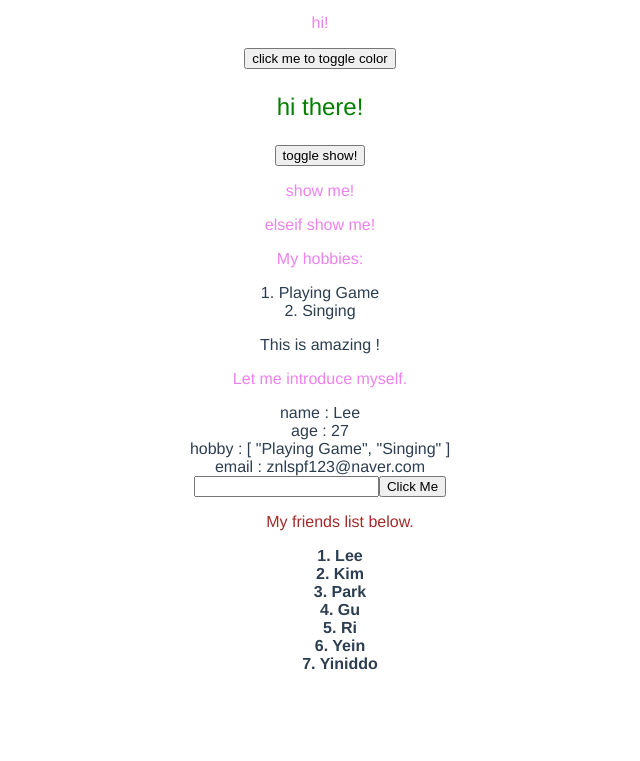
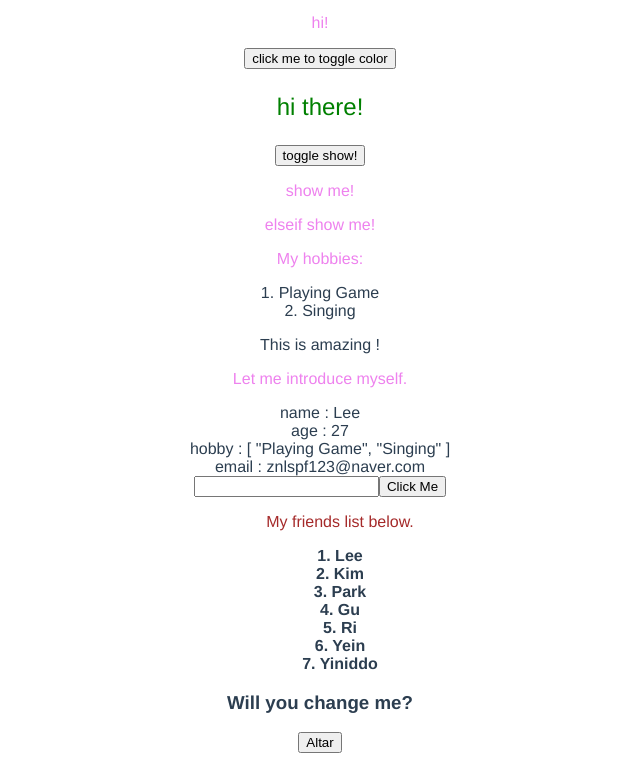
Before and after one commit to ShinLeejong/my_first_vue_tutorial, a Vue app: page / in a window 1280 px wide. Shown: the part 271-1032 px from the top of the page, without its empty margins (320-960 px from the left). Before the commit the page ends 960 px from the top, so only its background shows below. Built offline with nearby package versions, Linux system fonts and the light colour scheme.

Commit message:
20210620 emit

```diff
--- a/src/App.vue
+++ b/src/App.vue
@@ -35,6 +35,7 @@
       <button @click="onClick">Click Me</button>
     </div>
     <Friends v-bind:friends="friends"/>
+    <Emitter v-on:changeMessage="changeMessage($event)" />
   </div>
 </template>
 
@@ -45,6 +46,7 @@ import DontLeaveMe from './components/DontLeaveMe.vue'
 import DontBotherMe from './components/DontBotherMe.vue'
 import NewWayOfDataBinding from './components/NewWayOfDataBinding.vue'
 import Friends from './components/Friends.vue'
+import Emitter from './components/Emitter.vue'
 
 export default {
   name: 'App',
@@ -68,7 +70,8 @@ export default {
         5: "Ri",
         6: "Yein",
         7: "Yiniddo"
-      }
+      },
+      someMessage: "Will you change me?"
     }
   },
   components: {
@@ -78,7 +81,8 @@ export default {
     DontLeaveMe,
     DontBotherMe,
     NewWayOfDataBinding,
-    Friends
+    Friends,
+    Emitter
   },
   methods: {
     onClick: function () {
@@ -90,6 +94,10 @@ export default {
       } catch {
         console.log("not done");
       }
+    },
+    changeMessage: function () {
+      console.log("fired");
+      window.alert("No, Never!");
     }
   }
 }
--- /dev/null
+++ b/src/components/Emitter.vue
@@ -0,0 +1,24 @@
+<template>
+    <div>
+        <h3>{{someMessage}}</h3>
+        <button id="alertBtn" v-on:click="emitter">Altar</button>
+    </div>
+</template>
+<script>
+export default {
+    name: "alertBtn",
+    data: function () {
+        return {
+            someMessage: "Will you change me?"
+        }
+    },
+    methods: {
+        emitter: function () {
+            this.$emit('changeMessage');
+        }
+    }
+}
+</script>
+<style>
+
+</style>
```
Also changed, not shown: 1 other file (tests, documents, lock files or other folders).
